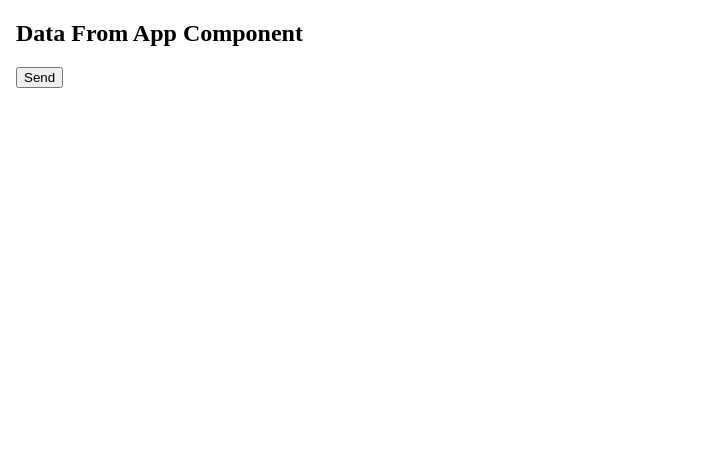
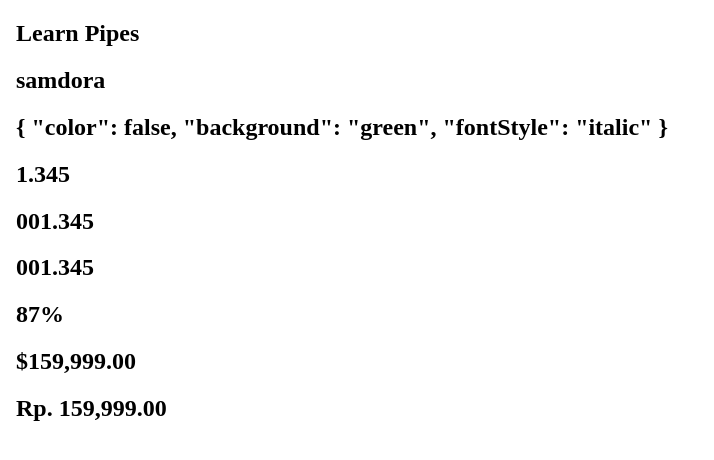
Before and after one commit to dstiawan99/learnAngular, an Angular app: page / in a window 1280 px wide. Shown: the top 460 px of the page, without its empty margins (0-714 px from the left). Built offline with nearby package versions, Linux system fonts and the light colour scheme.

Commit message:
add pipes

```diff
--- a/src/app/app.component.html
+++ b/src/app/app.component.html
@@ -22,8 +22,9 @@
 
     <!-- belajar componen -->
     <!-- memanggil componen dengan tag -->
-    <p>{{receivedMessage}}</p>
-    <app-learn (cData)="receivedMessage=$event" [pData]="message"></app-learn>
+    <app-learn></app-learn>
+    <!-- <app-learn (cData)="receivedMessage=$event" [pData]="message"></app-learn> -->
+    <!-- <p>{{receivedMessage}}</p> -->
     <!-- memanggil componen dengan class
   <div class="app-learn">
   </div> -->
--- a/src/app/learn/learn.component.html
+++ b/src/app/learn/learn.component.html
@@ -99,10 +99,26 @@
 <!-- </div> -->
 
 <!-- Component Interaction -->
+<!-- <div> -->
+    <!-- mengambil data dari parent -->
+    <!-- <h2>Learn Component Interaktif</h2> -->
+    <!-- <div> -->
+        <!-- <h2>{{pData}}</h2> -->
+    <!-- </div> -->
+    <!-- <button (click)="onSend()">Send</button> -->
+<!-- </div> -->
+
+<!-- Learn Pipes -->
 <div>
-    <!-- mengambil data dari parent -->
-    <div>
-        <h2>{{pData}}</h2>
-    </div>
-    <button (click)="onSend()">Send</button>
+    <h2>Learn Pipes</h2>
 </div>
+<div>
+    <h2>{{nama | lowercase}}</h2>
+    <h2>{{textStyle | json}}</h2>
+    <h2>{{1.345 | number:'1.2-3'}}</h2>
+    <h2>{{1.345 | number:'3.2-3'}}</h2>
+    <h2>{{1.345 | number:'3.2-3'}}</h2>
+    <h2>{{0.8653 | percent}}</h2>
+    <h2>{{159999 | currency}}</h2>
+    <h2>{{159999 | currency:'Rp. '}}</h2>
+</div>
--- a/src/app/learn/learn.component.ts
+++ b/src/app/learn/learn.component.ts
@@ -15,7 +15,7 @@ import { errorMonitor } from 'node:events';
 export class LearnComponent implements OnInit {
   @Input() public pData;
   @Output() public cData = new EventEmitter();
-  public nama = "";
+  public nama = "Samdora";
   public dataNama = ['Anggi','Angga','Anwar','Anissa','Aulya'];
 
   // public getId = "id0321";
```
